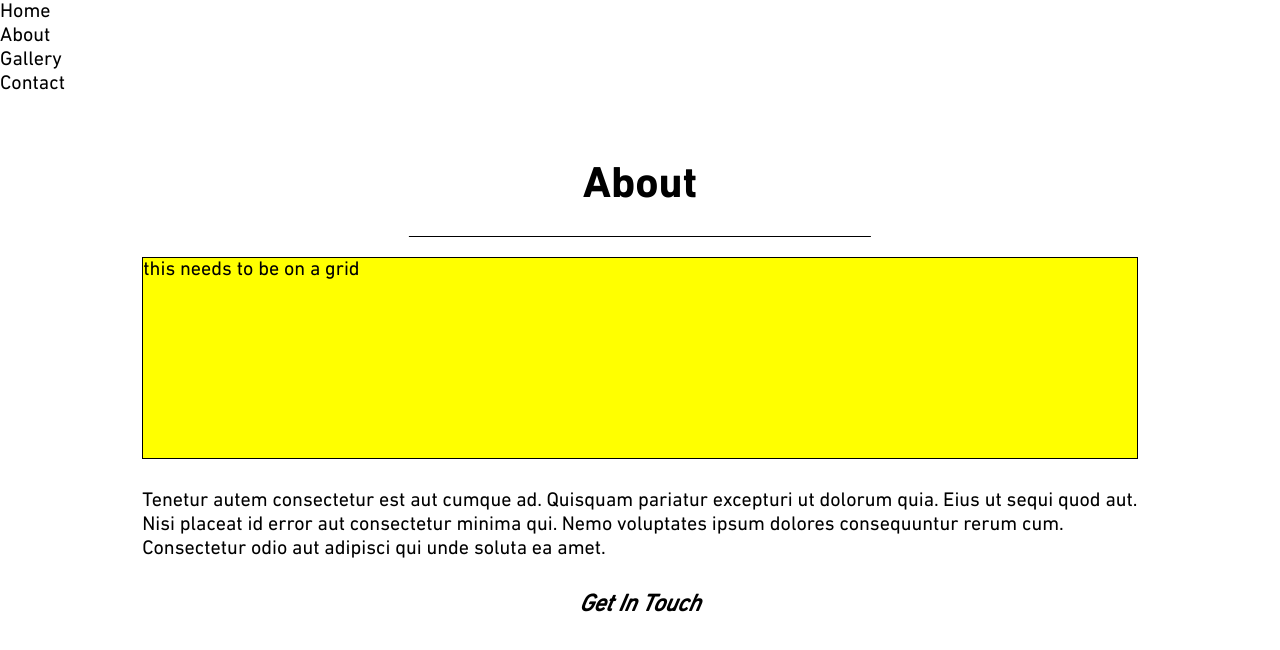
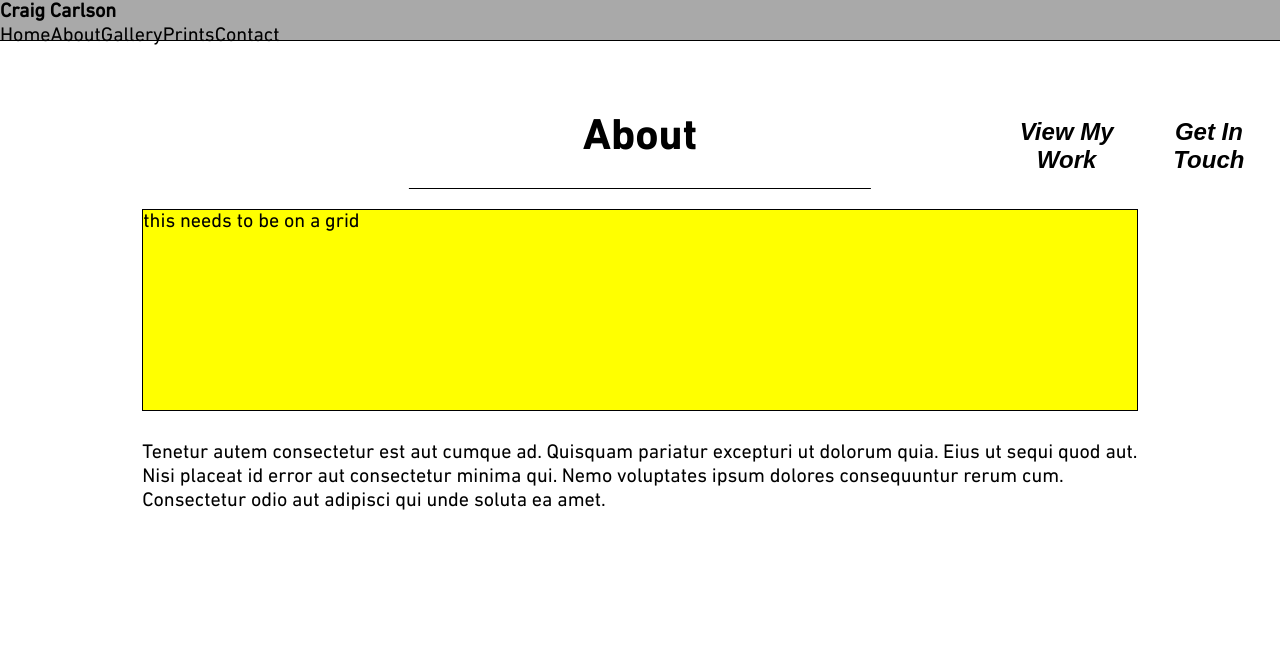
Before and after one commit to c-squared87/photography-gallery, a React (Create React App) app in the folder photography-portfolio/: page /about in a window 1280 px wide. Shown: the top 650 px of the page. Built offline with nearby package versions, Linux system fonts and the light colour scheme.

Commit message:
built nav menu element and integrated it into the Header

```diff
--- a/photography-portfolio/src/App.css
+++ b/photography-portfolio/src/App.css
@@ -185,7 +185,7 @@ h4 {
 }
 
 .header ul {
-  display: none;
+  /* display: none; */
 }
 
 /* FOOTER */
@@ -201,6 +201,10 @@ h4 {
 
 .footer ul{
   display: none;
+}
+
+nav ul{
+  display: flex;
 }
 
 /* MAIN PAGE  */
--- a/photography-portfolio/src/App.js
+++ b/photography-portfolio/src/App.js
@@ -1,48 +1,14 @@
 import React from 'react';
-import { BrowserRouter, Route, Link, Switch } from 'react-router-dom'
+import { BrowserRouter as Router, Route, Link, Switch } from 'react-router-dom'
 import './App.css';
 import Header from './components/Header'
-import Footer from './components/Footer'
-import MainPage from './components/MainPage'
-import AboutPage from './components/AboutPage'
-import GalleryPage from './components/GalleryPage'
-import PrintsPage from './components/PrintsPage'
-import ContactPage from './components/ContactPage'
 
 function App() {
   return (
-    <BrowserRouter>
-      <div className="App">
-        <nav>
-          <ul>
-            <li><Link to="/">Home</Link></li>
-            <li><Link to="/about">About</Link></li>
-            <li><Link to="/gallery">Gallery</Link></li>
-            <li><Link to="/contact">Contact</Link></li>
-          </ul>
-        </nav>
-        <Switch>
-          <Route path="/" exact component={MainPage} />
-          <Route path="/gallery" component={GalleryPage} />
-          <Route path='/about' component={AboutPage} />
-          <Route path='/contact' component={ContactPage} />
-        </Switch>
-      </div>
-
-    </BrowserRouter>
+    <div className="App">
+      <Header />
+    </div>
   );
 }
 
 export default App;
-
-
-// <li><Link to="/">Home</Link></li>
-//           <li><Link to="/about">About</Link></li>
-//           <li><Link to="/contact">Contact</Link></li>
-
-// <Route
-//         path="/events"
-//         render={props => {
-//           return <Events />;
-//         }}
-//       />
--- a/photography-portfolio/src/components/AboutPage.js
+++ b/photography-portfolio/src/components/AboutPage.js
@@ -1,5 +1,6 @@
 import React from 'react'
 import '../App.css'
+import { Link } from 'react-router-dom'
 
 function AboutPage() {
     return (
@@ -9,8 +10,8 @@ function AboutPage() {
             <p>Tenetur autem consectetur est aut cumque ad. Quisquam pariatur excepturi ut dolorum quia. Eius ut sequi quod aut.
             Nisi placeat id error aut consectetur minima qui. Nemo voluptates ipsum dolores consequuntur rerum cum. Consectetur odio aut adipisci qui unde soluta ea amet.
             </p>
-            <button className="italic">View My Work</button>
-            <button className="italic">Get In Touch</button>
+            <Link to="/gallery"> <button className="">View My Work</button></Link>
+            <Link to="/contact"><button className="">Get In Touch</button></Link>
         </div>
     )
 }
--- a/photography-portfolio/src/components/Header.js
+++ b/photography-portfolio/src/components/Header.js
@@ -1,5 +1,6 @@
 import React from 'react'
 import "../App.css"
+import NavMenu from '../elements/NavMenu'
 
 function Header() {
     return (
@@ -8,12 +9,7 @@ function Header() {
                 <div className="header-title-tag">The Photography of</div>
                 <div className="header-title-name">Craig Carlson</div>
             </div>
-            <ul>
-                <li>About</li>
-                <li>Gallery</li>
-                <li>Prints</li>
-                <li>Contact</li>
-            </ul>
+            <NavMenu />
         </div>
     )
 }
--- a/photography-portfolio/src/components/MainPage.js
+++ b/photography-portfolio/src/components/MainPage.js
@@ -1,5 +1,6 @@
 import React from "react"
 import '../App.css'
+import { Link } from 'react-router-dom'
 
 function MainPage() {
     return (
@@ -16,7 +17,7 @@ function MainPage() {
                     <li className="italic">Contact</li>
                 </ul>
             </div>
-            <button className="main-load-button">\/</button>
+            <Link to="/about"><button className="main-load-button">\/</button></Link>
         </div>
     )
 }
--- /dev/null
+++ b/photography-portfolio/src/elements/NavMenu.js
@@ -0,0 +1,35 @@
+import React from 'react'
+
+import { BrowserRouter as Router, Route, Link, Switch } from 'react-router-dom'
+import '../App.css';
+
+import MainPage from '../components/MainPage'
+import AboutPage from '../components/AboutPage'
+import GalleryPage from '../components/GalleryPage'
+import PrintsPage from '../components/PrintsPage'
+import ContactPage from '../components/ContactPage'
+
+const NavMenu = () => {
+    return (
+        <Router>
+            <nav>
+                <ul>
+                    <li><Link to="/">Home</Link></li>
+                    <li><Link to="/about">About</Link></li>
+                    <li><Link to="/gallery">Gallery</Link></li>
+                    <li><Link to="/prints">Prints</Link></li>
+                    <li><Link to="/contact">Contact</Link></li>
+                </ul>
+            </nav>
+            <Switch>
+                <Route path="/" exact component={MainPage} />
+                <Route path="/gallery" component={GalleryPage} />
+                <Route path='/about' component={AboutPage} />
+                <Route path='/contact' component={ContactPage} />
+                <Route path='/prints' component={PrintsPage} />
+            </Switch>
+        </Router>
+    )
+}
+
+export default NavMenu
```
